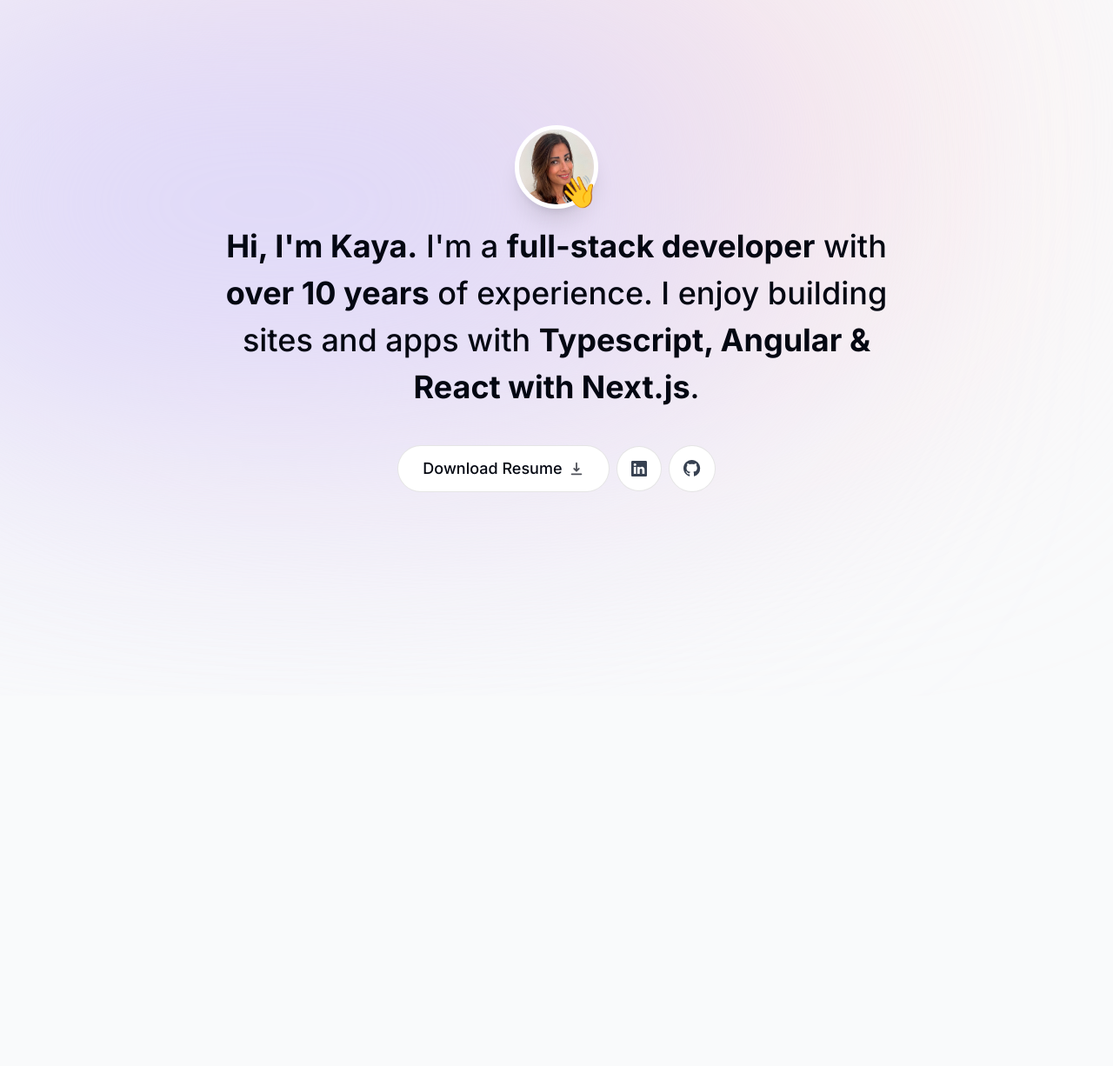
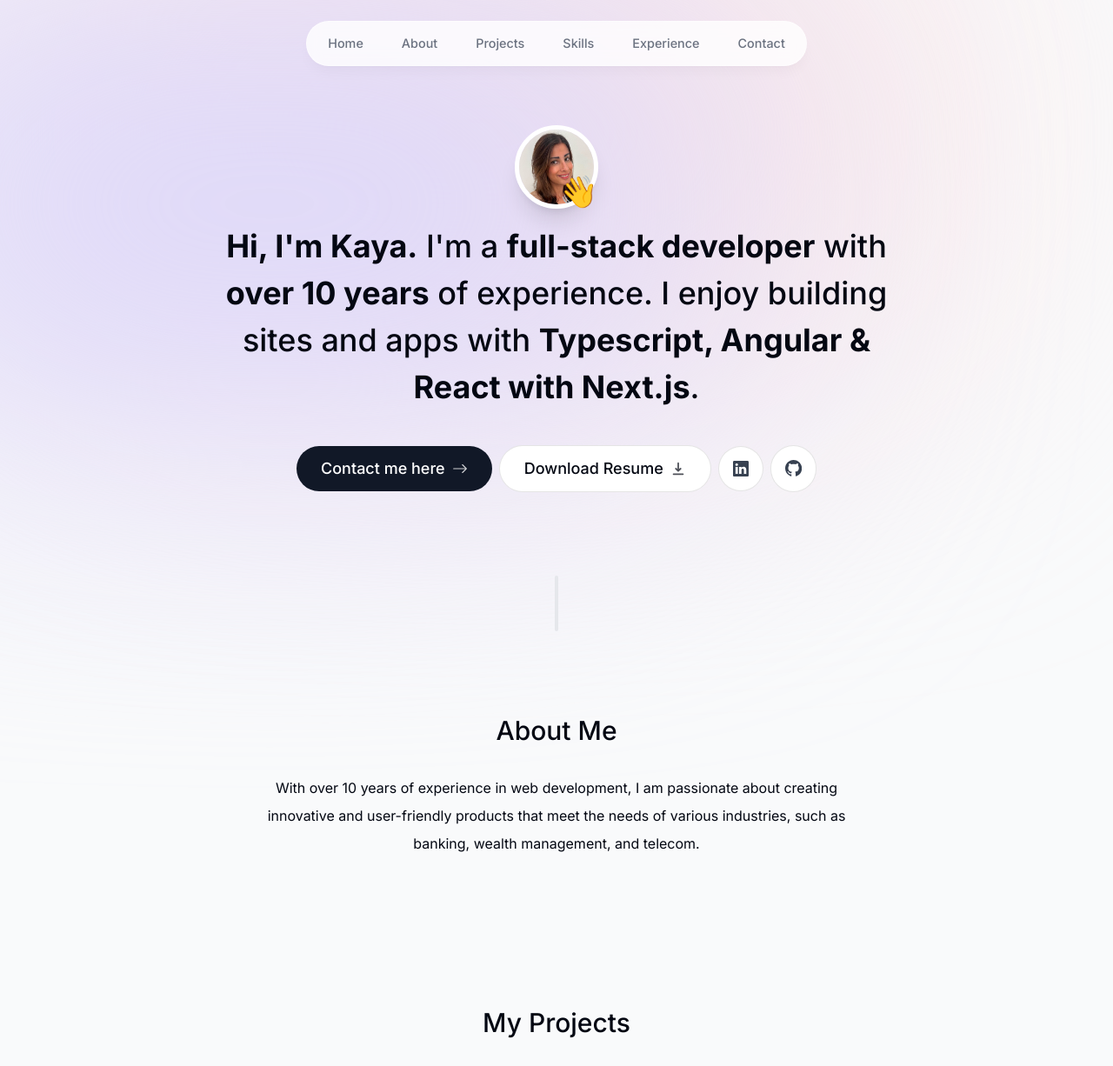
Before and after one commit to kayasky/portfolio, a Next.js app: page / in a window 1280 px wide. Shown: the whole page at 87% size. Before the commit the page ends 800 px from the top, so only its background shows below. Built offline with nearby package versions, Linux system fonts and the light colour scheme.

Commit message:
Add back commented sections

```diff
--- a/app/layout.tsx
+++ b/app/layout.tsx
@@ -25,7 +25,7 @@ export default function RootLayout({
       >
         <div className="bg-[#fbe2e3] -z-10 absolute top-[-6rem] right-[11rem] h-[31.25rem] w-[31.25rem] rounded-full blur-[10rem] sm:w-[68.75rem]"></div>
         <div className="bg-[#dbd7fb] absolute top-[-1rem] -z-10 left-[-35rem] h-[31.25rem] w-[50rem] rounded-full blur-[10rem] sm:w-[68.75rem] md:left[-33rem] lg:left-[-28rem] xl:left-[-15rem] 2xl:left-[-5rem]"></div>
-        {/* <Header /> */}
+        <Header />
         {children}
         <Analytics />
         <SpeedInsights />
--- a/app/page.tsx
+++ b/app/page.tsx
@@ -7,9 +7,9 @@ export default function Home() {
   return (
     <main className="flex flex-col items-center px-4">
       <Intro />
-      {/* <SectionDivider />
+      <SectionDivider />
       <About />
-      <Projects /> */}
+      <Projects />
     </main>
   );
 }
--- a/components/intro.tsx
+++ b/components/intro.tsx
@@ -65,7 +65,7 @@ export default function Intro() {
         transition={{ delay: 0.1 }}
         className="flex flex-col sm:flex-row items-center justify-center gap-2 px-4 text-lg font-medium"
       >
-        {/* <Link
+        <Link
           href="#contact"
           className="group bg-gray-900 text-white px-7 py-3 flex items-center gap-2 rounded-full
           outline-none focus:scale-110 hover:scale-110 hover:bg-gray-950 active:scale-105
@@ -73,7 +73,7 @@ export default function Intro() {
         >
           Contact me here{" "}
           <BsArrowRight className="opacity-80 group-hover:translate-x-1 transition" />
-        </Link> */}
+        </Link>
         <a
           href="/Kaya_Jhuti_Software_Developer.pdf"
           download
```
